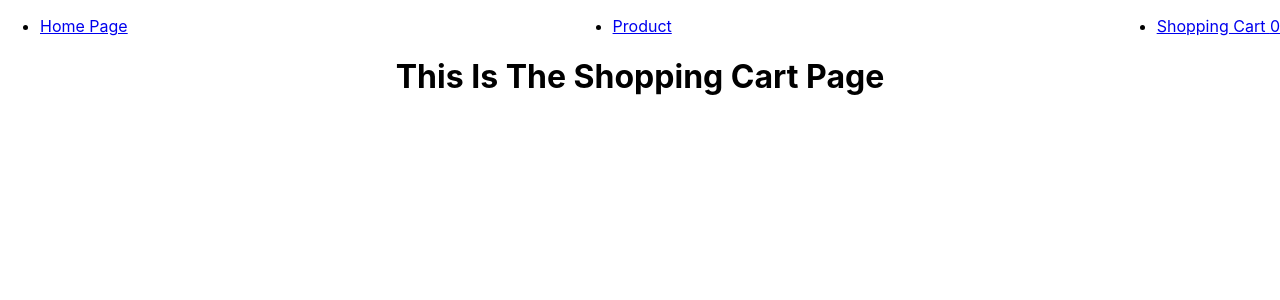
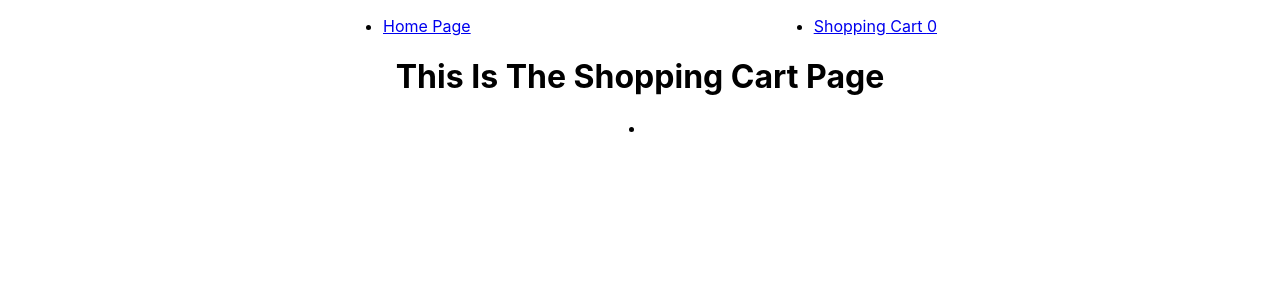
Before and after one commit to lblake/react-simple-ecomm, a React (Create React App) app: page /cart in a window 1280 px wide. Shown: the top 300 px of the page. Built offline with nearby package versions, Linux system fonts and the light colour scheme.

Commit message:
updated Cart component to display list of items

```diff
--- a/src/App.js
+++ b/src/App.js
@@ -30,10 +30,16 @@ function App() {
           render={() => <Product addToCartProp={addToCart} />}
         />
 
+        {/* <Route
+          exact
+          path='/cart'
+          render={() => <Cart addToCartProp={addToCart} />}
+        /> */}
+
         <Route
           exact
           path='/cart'
-          render={() => <Cart addToCartProp={addToCart} />}
+          render={() => <Cart cartProductsProp={cartState} />}
         />
       </Switch>
     </Router>
--- a/src/components/Cart.js
+++ b/src/components/Cart.js
@@ -1,9 +1,18 @@
 import React from 'react';
 
 const Cart = (props) => {
+  const products = props.cartProductsProp.map((product, index) => {
+    return (
+      <div key={index}>
+        {product.name} ${product.price}
+      </div>
+    );
+  });
+
   return (
-    <div className="cart">
+    <div className='cart'>
       <h1>This Is The Shopping Cart Page</h1>
+      <li>{products}</li>
     </div>
   );
 };
--- a/src/components/NavBar.js
+++ b/src/components/NavBar.js
@@ -8,9 +8,9 @@ const NavBar = (props) => {
         <li>
           <Link to='/home'>Home Page</Link>
         </li>
-        <li>
+        {/* <li>
           <Link to='/product'>Product</Link>
-        </li>
+        </li> */}
         <li>
           <Link to='/cart'>Shopping Cart {props.totalProducts}</Link>
         </li>
--- a/src/index.css
+++ b/src/index.css
@@ -14,14 +14,13 @@ code {
 
 ul {
   display: flex;
-  justify-content: space-between;
+  justify-content: space-evenly;
 }
-
 
 .home {
   text-align: center;
 }
 
-.cart{
+.cart {
   text-align: center;
 }
```
Also changed, not shown: src/components/Product.js (+0 -7 lines).
